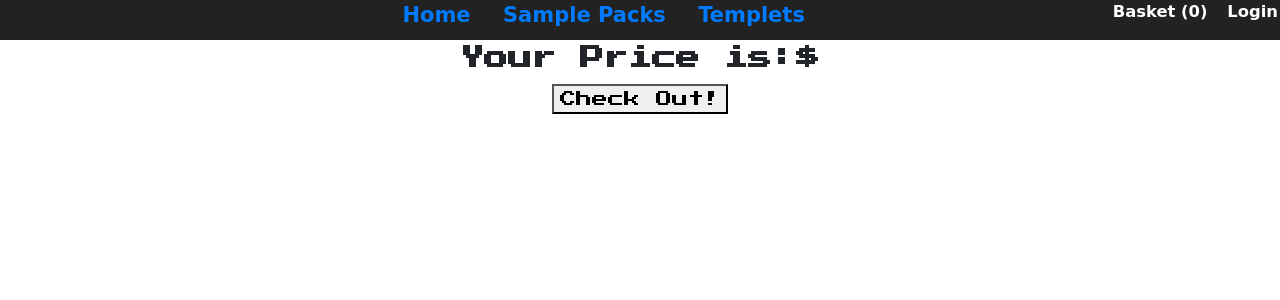
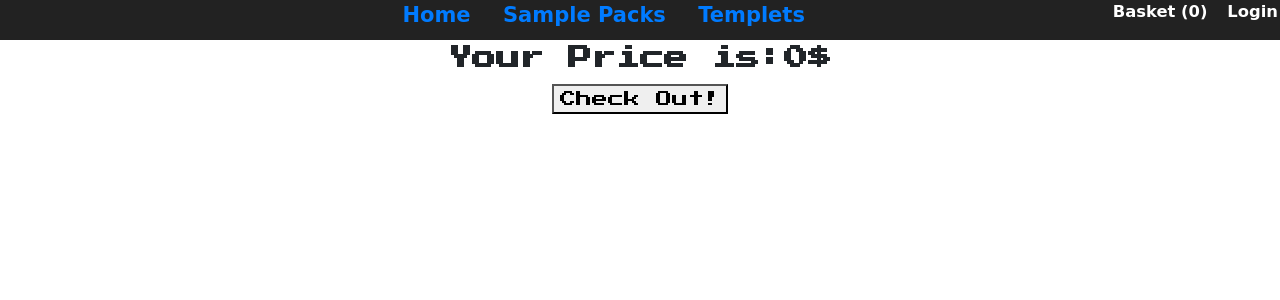
Before and after one commit to trippyy28/trippyysamplesdemo, a React (Create React App) app: page /checkout in a window 1280 px wide. Shown: the top 300 px of the page. Built offline with nearby package versions, Linux system fonts and the light colour scheme; no server answers.

Commit message:
adding context

```diff
--- a/src/App.js
+++ b/src/App.js
@@ -7,53 +7,23 @@ import React, { useState } from "react";
 import Header from "./Header";
 import Basket from "./components/Basket";
 import Details from "./components/Details";
-import { data } from "./data";
 import Login from "./auth/Login";
 import HomePage from "./HomePage";
 import Signup from "./auth/Signup";
 import { AuthProvider } from "./contexts/AuthContext";
+import { BasketProvider } from "./contexts/BasketContext";
 import Checkout from "./components/Checkout";
 
 function App() {
-  let [cartItems, setCartItems] = useState([]);
-  const products = data;
-  const onAdd = (product) => {
-    const cartItem = cartItems.find((x) => x.id === product.id);
-    if (cartItem) {
-      setCartItems(
-        cartItems.map((x) =>
-          x.id === product.id ? { ...cartItem, qty: cartItem.qty + 1 } : x
-        )
-      );
-    } else {
-      setCartItems([...cartItems, { ...product, qty: 1 }]);
-    }
-  };
-  const onRemove = (product) => {
-    const cartItem = cartItems.find((x) => x.id === product.id);
-    if (cartItem.qty === 1) {
-      setCartItems(cartItems.filter((x) => x.id !== product.id));
-    } else {
-      setCartItems(
-        cartItems.map((x) =>
-          x.id === product.id ? { ...cartItem, qty: cartItem.qty - 1 } : x
-        )
-      );
-    }
-  };
   return (
     <AuthProvider>
+      <BasketProvider>
         <BrowserRouter basename={process.env.PUBLIC_URL}>
           <div className="App">
-          <Header
-            cartItems={cartItems}
-            products={products}
-            onAdd={onAdd}
-            onRemove={onRemove}
-          />
+            <Header />
             <Switch>
               <Route exact path="/gallery">
-              <Gallery products={products} onAdd={onAdd} />
+                <Gallery />
               </Route>
               <Route exact path="/">
                 <HomePage />
@@ -71,12 +41,7 @@ function App() {
                 <Checkout />
               </Route>
               <Route exact path="/basket">
-              <Basket
-                cartItems={cartItems}
-                products={products}
-                onAdd={onAdd}
-                onRemove={onRemove}
-              />
+                <Basket />
               </Route>
               <Route exact path="/signup">
                 <Signup />
@@ -84,6 +49,7 @@ function App() {
             </Switch>
           </div>
         </BrowserRouter>
+      </BasketProvider>
     </AuthProvider>
   );
 }
--- a/src/Header.js
+++ b/src/Header.js
@@ -5,6 +5,7 @@ import { OverlayTrigger, Tooltip, Alert } from "react-bootstrap";
 import { ReactComponent as CaretIcon } from "./icons/shopping-cart-outline-svgrepo-com.svg";
 import Basket from "./components/Basket";
 import { useAuth } from "./contexts/AuthContext";
+import { useBasket } from "./contexts/BasketContext";
 
 const HeaderMenu = styled.div`
   flex: 1;
@@ -32,10 +33,14 @@ const Background = styled.div`
   display: flex;
 `;
 
-const Header = ({ cartItems, products, onAdd, onRemove }) => {
+const Header = () => {
   const [error, setError] = useState("");
   const { currentUser } = useAuth();
   const { logout } = useAuth();
+  const { cartItems } = useBasket();
+  const { products } = useBasket();
+  const { onAdd } = useBasket();
+  const { onRemove } = useBasket();
   const history = useHistory();
 
   async function handleLogout() {
@@ -67,12 +72,7 @@ const Header = ({ cartItems, products, onAdd, onRemove }) => {
           trigger={["click"]}
           overlay={
             <Tooltip id="button-tooltip-2">
-              <Basket
-                cartItems={cartItems}
-                products={products}
-                onAdd={onAdd}
-                onRemove={onRemove}
-              />
+              <Basket />
             </Tooltip>
           }
         >
--- a/src/components/Basket.js
+++ b/src/components/Basket.js
@@ -1,6 +1,7 @@
 import React from "react";
 import styled from "styled-components";
 import { Link, Route, Switch } from "react-router-dom";
+import { useBasket } from "../contexts/BasketContext";
 import Checkout from "./Checkout";
 const Container = styled.div`
   border: 2px solid black;
@@ -18,9 +19,11 @@ const Product = styled.div`
   margin-right: 2px;
   text-align: center;
 `;
-const Basket = ({ cartItems, onAdd, product, onRemove }) => {
-  const itemsPrice = cartItems.reduce((a, c) => a + c.price * c.qty, 0);
-  const totalPrice = itemsPrice;
+const Basket = () => {
+  const { cartItems } = useBasket();
+  const { onRemove } = useBasket();
+  const { totalPrice } = useBasket();
+
   return (
     <Container>
       <h2>Cart Items</h2>
--- a/src/components/Checkout.js
+++ b/src/components/Checkout.js
@@ -1,9 +1,16 @@
 import React from "react";
+import { useBasket } from "../contexts/BasketContext";
 
 const Checkout = (props) => {
+  const { cartItems } = useBasket();
+  const { products } = useBasket();
+  const { onAdd } = useBasket();
+  const { onRemove } = useBasket();
+  const { itemsPrice } = useBasket();
+  const { totalPrice } = useBasket();
   return (
     <div>
-      <h2>Your Price is:{props.totalPrice}$</h2>
+      <h2>Your Price is:{totalPrice}$</h2>
       <button>Check Out!</button>
     </div>
   );
--- a/src/components/Gallery.js
+++ b/src/components/Gallery.js
@@ -3,6 +3,7 @@ import styled from "styled-components";
 import _ from "lodash";
 import "nes.css/css/nes.min.css";
 import { Link } from "react-router-dom";
+import { useBasket } from "../contexts/BasketContext";
 const Container = styled.div`
   border: 2px solid black;
   padding: 10px;
@@ -36,7 +37,11 @@ const Grid = styled.div`
 
 const VIEW_ALL = "All";
 
-const Gallery = ({ onAdd, products, onRemove }) => {
+const Gallery = () => {
+  const { cartItems } = useBasket();
+  const { products } = useBasket();
+  const { onAdd } = useBasket();
+  const { onRemove } = useBasket();
   const [selectedGenre, setGenre] = useState(VIEW_ALL);
   const genres = _.uniq(_.map(products, "genre"));
   genres.unshift(VIEW_ALL);
@@ -83,5 +88,3 @@ const Gallery = ({ onAdd, products, onRemove }) => {
 };
 
 export default Gallery;
-// useState
-// design
--- a/src/contexts/BasketContext.js
+++ b/src/contexts/BasketContext.js
@@ -1,3 +1,53 @@
-import React, { useContext, useState, useEffect } from "react";
+import React, { useState, useContext } from "react";
+
+import { data } from "../../src/data";
 
 const BasketContext = React.createContext();
+
+export function useBasket() {
+  return useContext(BasketContext);
+}
+export function BasketProvider({ children }) {
+  let [cartItems, setCartItems] = useState([]);
+  const products = data;
+
+  const onAdd = (product) => {
+    const cartItem = cartItems.find((x) => x.id === product.id);
+    if (cartItem) {
+      setCartItems(
+        cartItems.map((x) =>
+          x.id === product.id ? { ...cartItem, qty: cartItem.qty + 1 } : x
+        )
+      );
+    } else {
+      setCartItems([...cartItems, { ...product, qty: 1 }]);
+    }
+  };
+
+  const onRemove = (product) => {
+    const cartItem = cartItems.find((x) => x.id === product.id);
+    if (cartItem.qty === 1) {
+      setCartItems(cartItems.filter((x) => x.id !== product.id));
+    } else {
+      setCartItems(
+        cartItems.map((x) =>
+          x.id === product.id ? { ...cartItem, qty: cartItem.qty - 1 } : x
+        )
+      );
+    }
+  };
+  const itemsPrice = cartItems.reduce((a, c) => a + c.price * c.qty, 0);
+  const totalPrice = itemsPrice;
+
+  const value = {
+    cartItems,
+    products,
+    onAdd,
+    onRemove,
+    itemsPrice,
+    totalPrice,
+  };
+  return (
+    <BasketContext.Provider value={value}>{children}</BasketContext.Provider>
+  );
+}
```
Lines whose indentation alone changed are shown as unchanged.
